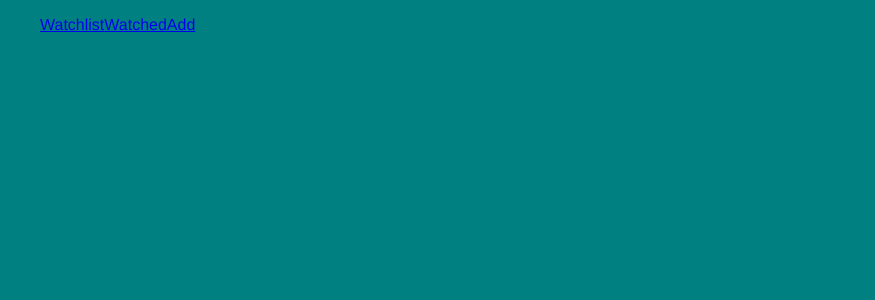
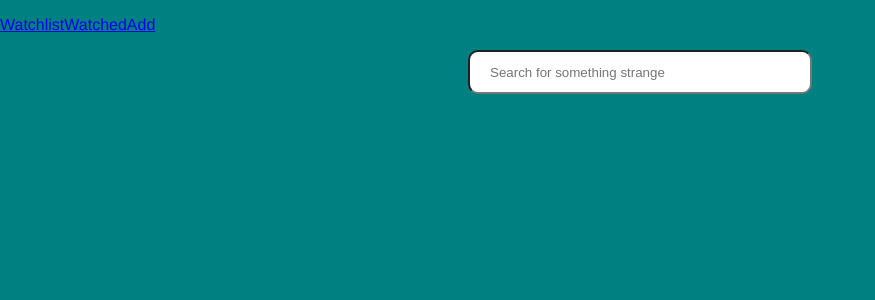
Before and after one commit to ros-a/movie-watchlist, a React (Create React App) app: page /add in a window 1280 px wide. Before the commit this address had no page. Shown: the top 300 px of the page, without its empty margins (0-875 px from the left). Built offline with nearby package versions, Linux system fonts and the light colour scheme.

Commit message:
fetch movies from api

```diff
--- a/src/App.js
+++ b/src/App.js
@@ -1,9 +1,10 @@
 import styled, { ThemeProvider } from "styled-components";
 import GlobalStyle from './globalStyles';
-import {BrowserRouter, Routes, Route, Link} from 'react-router-dom';import { Add } from './components/Add';
+import {BrowserRouter, Routes, Route, Link} from 'react-router-dom';
 import { Header } from './components/Header';
 import { Watched } from './components/Watched';
 import { Watchlist } from './components/Watchlist';
+import { Add } from "./components/Add";
 
 function App() {
   return (
@@ -12,9 +13,9 @@ function App() {
       <BrowserRouter>
         <Header />
         <Routes>
-          <Route element={<Watchlist/>} />
-          <Route element={<Watched/>} />
-          <Route element={<Add/>} />
+          <Route path="/" element={<Watchlist/>} />
+          <Route path="watched" element={<Watched/>} />
+          <Route path="add" element={<Add/>} />
         </Routes>
       </BrowserRouter>
     </>
--- a/src/components/Add.js
+++ b/src/components/Add.js
@@ -1,13 +1,66 @@
-import React from "react";
+import React, { useState } from "react";
 import styled, { ThemeProvider } from "styled-components";
+import { ResultCard } from "./ResultCard";
 
 const StyledAdd = styled.div `
+    .results {
+        display: flex;
+        flex-direction: column;
+        width: min-content;
+        margin: 0 auto;
+        gap: 20px;
+    }
+    .input-wrapper {
+        display: flex;
+        justify-content: center;
+    }
+    input {
+        border-radius: 10px;
+        width: 300px;
+        height: 40px;
+        margin: 0 auto;
+        padding: 0 20px;
+    }
 `;
 
 export const Add = () => {
+    const [query, setQuery] = useState("");
+    const [results, setResults]= useState([]);
+    const onChange = (e) => {
+        e.preventDefault();
+        setQuery(e.target.value);
+
+        fetch(
+            `https://api.themoviedb.org/3/search/movie?api_key=${process.env.REACT_APP_TMDB_KEY}&language=en-US&page=1&include_adult=false&query=${e.target.value}`
+        )
+        .then((res) => res.json())
+        .then((data) => {
+            !data.errors ? setResults(data.results) : setResults = [];
+        })
+    }
+
     return (
         <StyledAdd>
-            <h1>Add page</h1>
+            <div className="container">
+                <div className="add-content">
+                    <div className="input-wrapper">
+                        <input type="text"
+                            placeholder="Search for something strange"
+                            value={query}
+                            onChange={onChange}
+                        />
+                    </div>
+                    {results.length > 1 && (
+                        <ul className="results">
+                            {results.map((movie) => (
+                                <li key={movie.id}>
+                                    <ResultCard movie={movie}/>
+                                </li>
+                            ))}
+                        </ul>
+                    )}
+                </div>
+            </div>
         </StyledAdd>
     )
 }
--- /dev/null
+++ b/src/components/ResultCard.js
@@ -0,0 +1,20 @@
+import React from "react";
+import styled, { ThemeProvider } from "styled-components";
+
+const StyledResultCard = styled.div`
+
+`;
+
+export const ResultCard = ({movie}) => {
+    return (
+        <StyledResultCard>
+            {movie.poster_path ? (
+                <img src={`https://image.tmdb.org/t/p/w200${movie.poster_path}`}
+                alt={`${movie.title} Poster`}/>
+            ) : (
+                <div className="filler-poster"></div>
+            )
+            }
+        </StyledResultCard>
+    )
+}
--- a/src/globalStyles.js
+++ b/src/globalStyles.js
@@ -7,6 +7,16 @@ const GlobalStyle = createGlobalStyle`
     background: teal;
     font-family: Open-Sans, Helvetica, Sans-Serif;
   }
+  ul {
+    padding: 0;
+  }
+  li {
+    list-style-type: none;
+    &:first {
+        margin-top: 0;
+        padding-top: 0;
+    }
+  }
 `;
 
 export default GlobalStyle;
```
